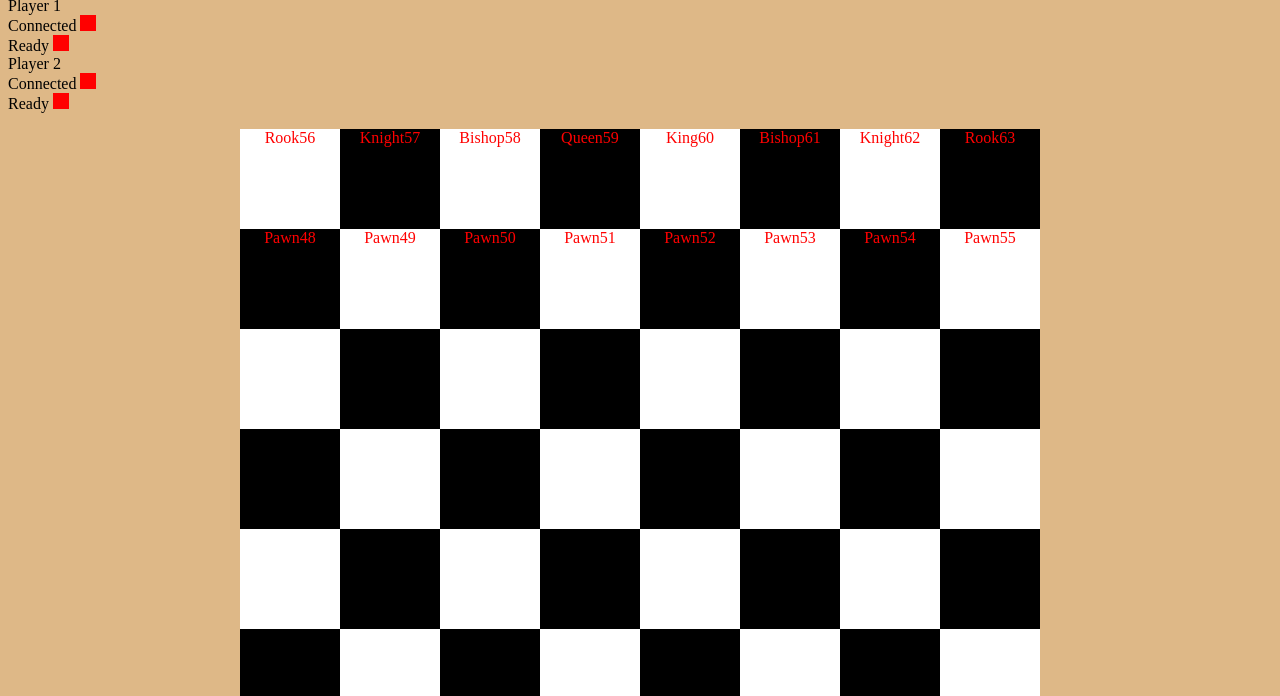
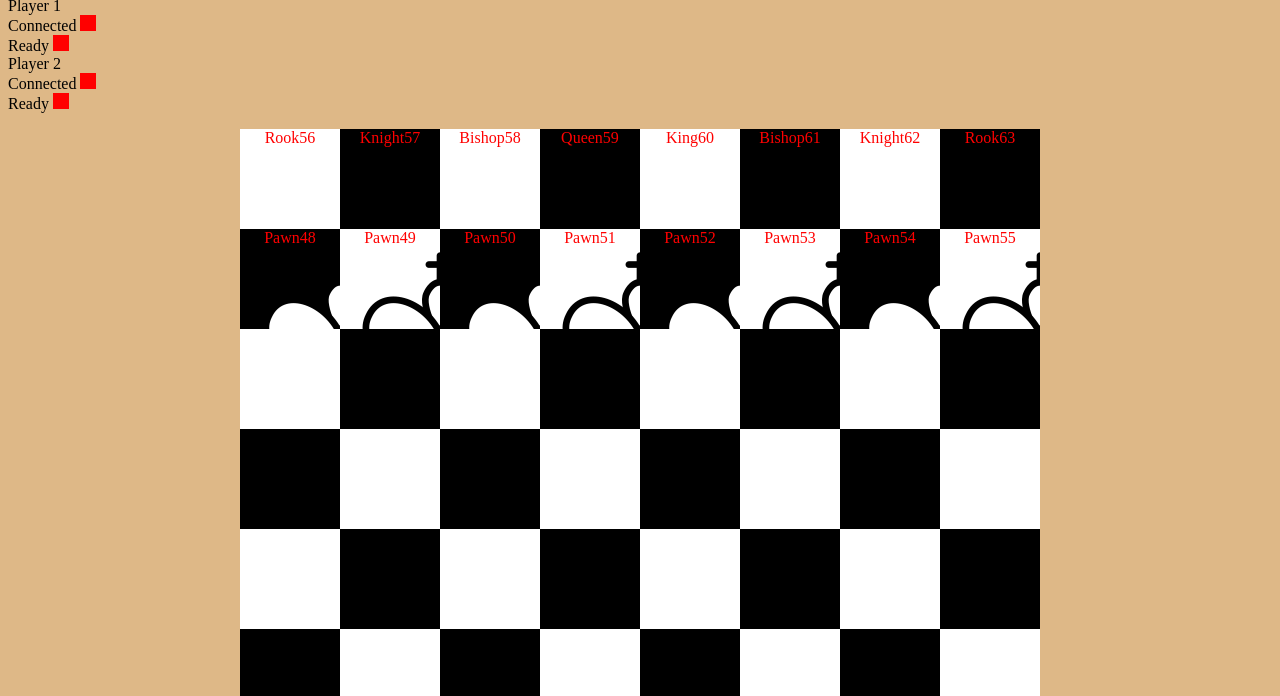
Before and after one commit to MaxVanRaden/fullstack-gambit, a website: page public/index.html in a window 1280 px wide. Shown: the part 104-800 px from the top of the page. Drawn offline with nearby package versions, Linux system fonts and the light colour scheme.

Commit message:
Adding images to board

```diff
--- a/public/app.js
+++ b/public/app.js
@@ -177,19 +177,21 @@ document.addEventListener("DOMContentLoaded", () => {
             square.dataset.file = j;
             if(piece != null){
                 square.innerHTML = `${piece.name}${((i*width)+j)}`;
+                square.classList.add(piece.name);
             }
             if(pos%2!=0){
-                square.classList.toggle("white");
+                square.classList.add("white");
             }else{
-                square.classList.toggle("black");
+                square.classList.add("black");
             }
             if(piece != null){
                 if(piece.owner){
-                    square.classList.toggle("player1");
+                    square.classList.add("player1");
                 }else{
-                    square.classList.toggle("player2");
+                    square.classList.add("player2");
                 }
             }
+
             pos++;
             grid.appendChild(square);
             squares.push(square);
--- a/public/style.css
+++ b/public/style.css
@@ -41,6 +41,14 @@ body {
   color: red;
 }
 
+.Pawn {
+  width: 80px;
+  height: 80px;
+  background-image: url('../images/Chess-Sprites.png');
+  margin: 0;
+  padding: 0;
+}
+
 .connected,
 .ready {
   font-weight: normal;
```
Also changed, not shown: images/Chess-Sprites.png (added).
